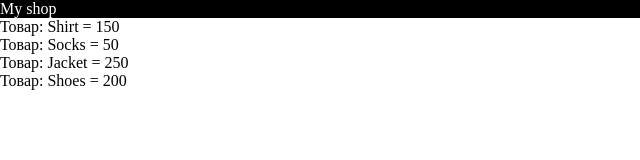
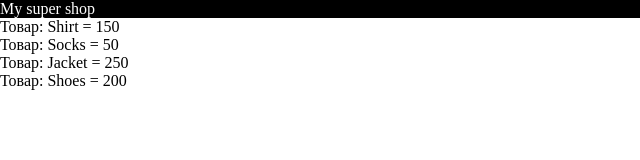
Before and after one commit to dmitriy-lesnick/js.lvl-2, a website: page index.html in a window 1280 px wide. Shown: the full height of the page, 0-640 px from the left. Drawn offline with Linux system fonts and the light colour scheme.

Commit message:
title super

```diff
--- a/index.html
+++ b/index.html
@@ -11,7 +11,7 @@
 
 <body>
     <header>
-        My shop
+        My super shop
     </header>
     <main>
         <div class="goods-list"></div>
```
